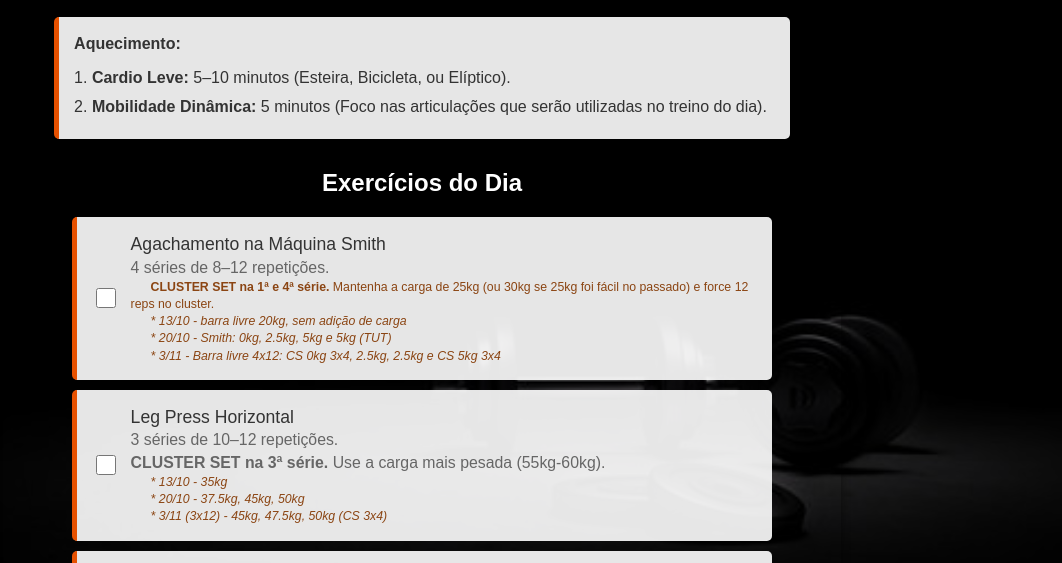
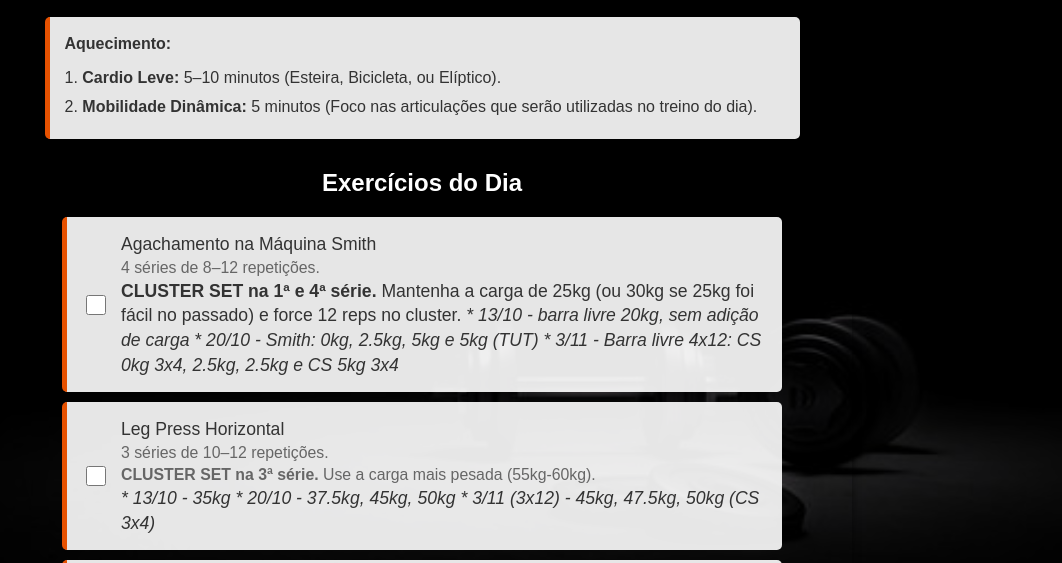
Before and after one commit to cadernodaingrid-max/halloween_serie, a plain HTML site: page treino_a.html in a window 1280 px wide. Shown: the part 161-724 px from the top of the page, without its empty margins (218-1280 px from the left). Drawn offline with Linux system fonts and the light colour scheme.

Commit message:
Teste do CSS

```diff
--- a/treino_a.html
+++ b/treino_a.html
@@ -4,147 +4,8 @@
     <meta charset="UTF-8">
     <meta name="viewport" content="width=device-width, initial-scale=1.0">
     <title>Treino A: Membros Inferiores</title>
+    <link rel="stylesheet" href="styles_subpages.css">
 
-    <style>
-       body {
-    margin: 0;
-    padding: 20px;
-    font-family: sans-serif;
-    color: #333;
-
-    min-height: 100vh;
-    display: flex;
-    flex-direction: column;
-    align-items: center;
-
-    background:
-        linear-gradient(rgba(0, 0, 0, 0.5), rgba(0, 0, 0, 0.5)),
-        url('subpages.jpg') no-repeat center center fixed;
-        background-size: cover;
-}
-
-        .container {
-            max-width: 800px;
-            margin: auto;
-            padding: 30px;
-            border-radius: 10px;
-            box-shadow: 0 4px 8px rgba(0, 0, 0, 0.5);
-            color: #FFFFFF;
-            text-align: center;
-        }
-
-        h1, h2, h4, p {
-            color: #FFFFFF;
-            text-shadow: 1px 1px 2px rgba(0, 0, 0, 0.8);
-        }
-
-        /* Estilo para as Observações (Aquecimento e Cardio) */
-        .observacao {
-            background-color: rgba(255, 255, 255, 0.90);
-            border-radius: 5px;
-            padding: 15px;
-            margin: 20px auto 30px auto;
-            color: #333;
-            text-align: left;
-            line-height: 1.5;
-            border-left: 5px solid #E65100;
-            max-width: 90%;
-        }
-
-        .observacao h4 {
-            color: #333;
-            text-shadow: none;
-            margin-top: 0;
-            margin-bottom: 10px;
-        }
-
-        .observacao p {
-            color: #333;
-            text-shadow: none;
-            margin: 5px 0;
-            text-align: justify;
-        }
-
-        /* Estilos para lista de exercícios */
-        .exercicios-lista {
-            list-style: none;
-            padding: 0;
-            margin-top: 20px;
-            margin-left: auto;
-            margin-right: auto;
-            max-width: 90%;
-            text-align: left;
-        }
-
-        .exercicios-lista li {
-            background-color: rgba(255, 255, 255, 0.90);
-            padding: 15px;
-            margin-bottom: 10px;
-            border-radius: 5px;
-            font-size: 1.1em;
-            color: #333;
-            border-left: 5px solid #E65100;
-            line-height: 1.4;
-            display: flex;
-            align-items: center;
-        }
-
-        /* Estilos de Checkbox e Tachar */
-        li input[type="checkbox"] {
-            margin-right: 15px;
-            min-width: 20px;
-            height: 20px;
-            cursor: pointer;
-        }
-
-        li label {
-            flex-grow: 1;
-            cursor: pointer;
-        }
-
-        li input[type="checkbox"]:checked + label {
-            text-decoration: line-through;
-            color: #999;
-            transition: color 0.3s;
-        }
-
-        li input[type="checkbox"]:checked + label .details {
-             color: #bbb;
-        }
-
-        .details {
-            display: block;
-            font-size: 0.9em;
-            font-weight: normal;
-            color: #666;
-        }
-
-        .details_ {
-            display: block;
-            font-size: 0.7em;
-            font-weight: normal;
-            color:#8B4513;
-            text-indent: 20px;
-        }
-
-        .voltar-btn {
-            display: inline-block;
-            margin-top: 30px;
-            text-decoration: none;
-            color: white;
-            background-color: #E65100;
-            padding: 10px 20px;
-            border-radius: 5px;
-            font-weight: bold;
-            transition: background-color 0.1s, transform 0.1s, box-shadow 0.1s;
-            box-shadow: 0 4px 0 #BF360C;
-        }
-
-        .voltar-btn:active {
-            box-shadow: 0 1px 0 #BF360C;
-            transform: translateY(3px);
-        }
-    </style>
 </head>
 <body>
     <div class="container">
```
